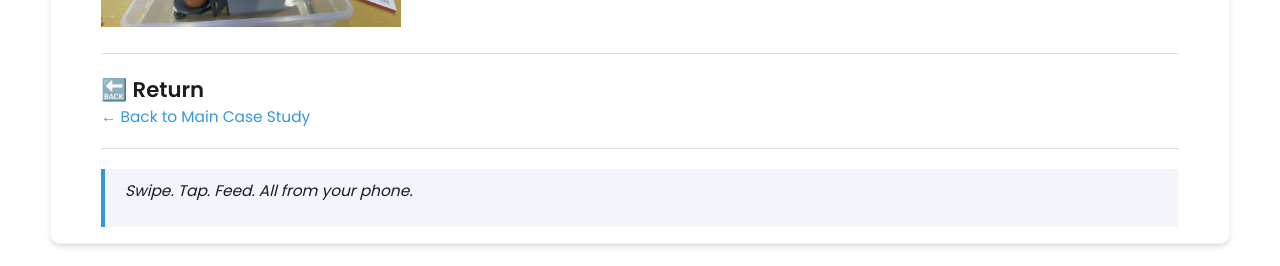
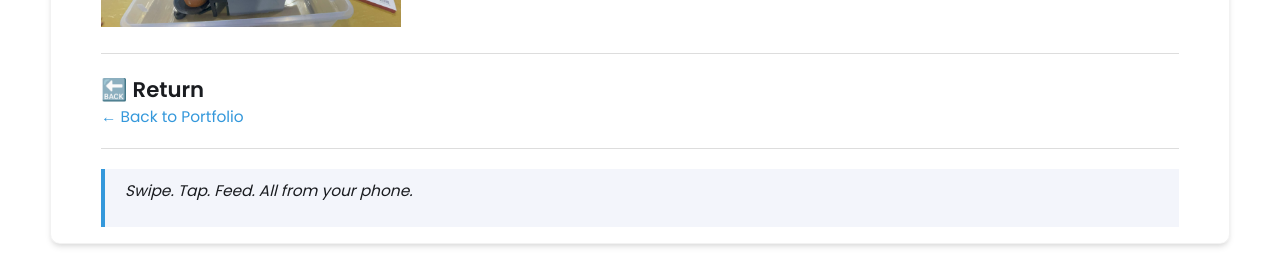
Before and after one commit to 20mup/20mup.github.io, a Jekyll site: the page built from assets/images/pet-feeder/index.md, in a window 1280 px wide and 900 px high, scrolled down 6206 px. Shown: the part 631-897 px from the top of the window. Built offline with Jekyll 4.4.1, drawn with Linux system fonts in a browser that asks for light colours.

Commit message:
Update index.md

```diff
--- a/assets/images/pet-feeder/index.md
+++ b/assets/images/pet-feeder/index.md
@@ -59,7 +59,7 @@ description: Interface walkthrough of the custom iOS app used to control and mon
 
 ## 🔙 Return
 
-[← Back to Main Case Study](/projects/autonomous-pet-feeder)
+[← Back to Portfolio](/_projects/pet-feeder/index.md)
 
 ---
 > _Swipe. Tap. Feed. All from your phone._
```
